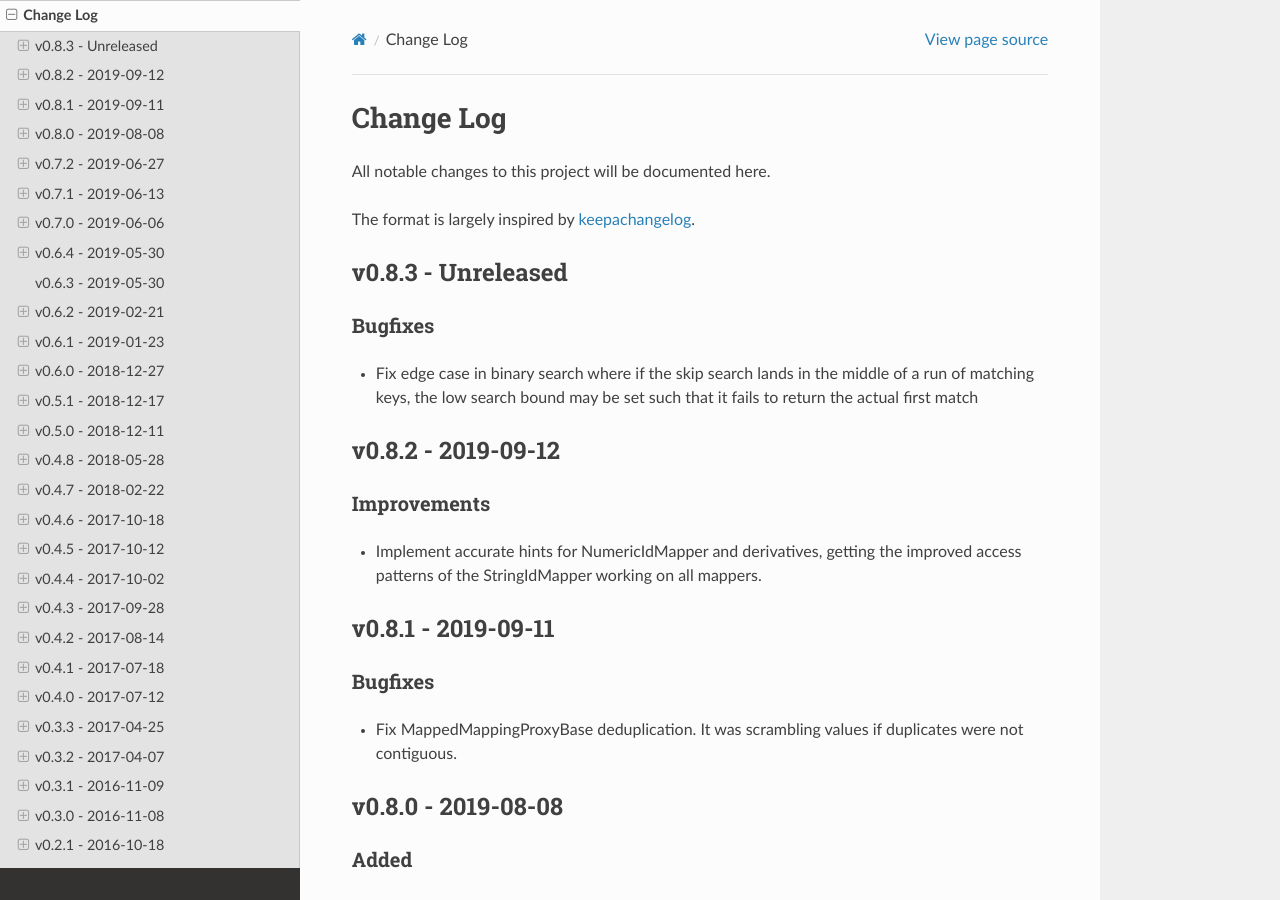
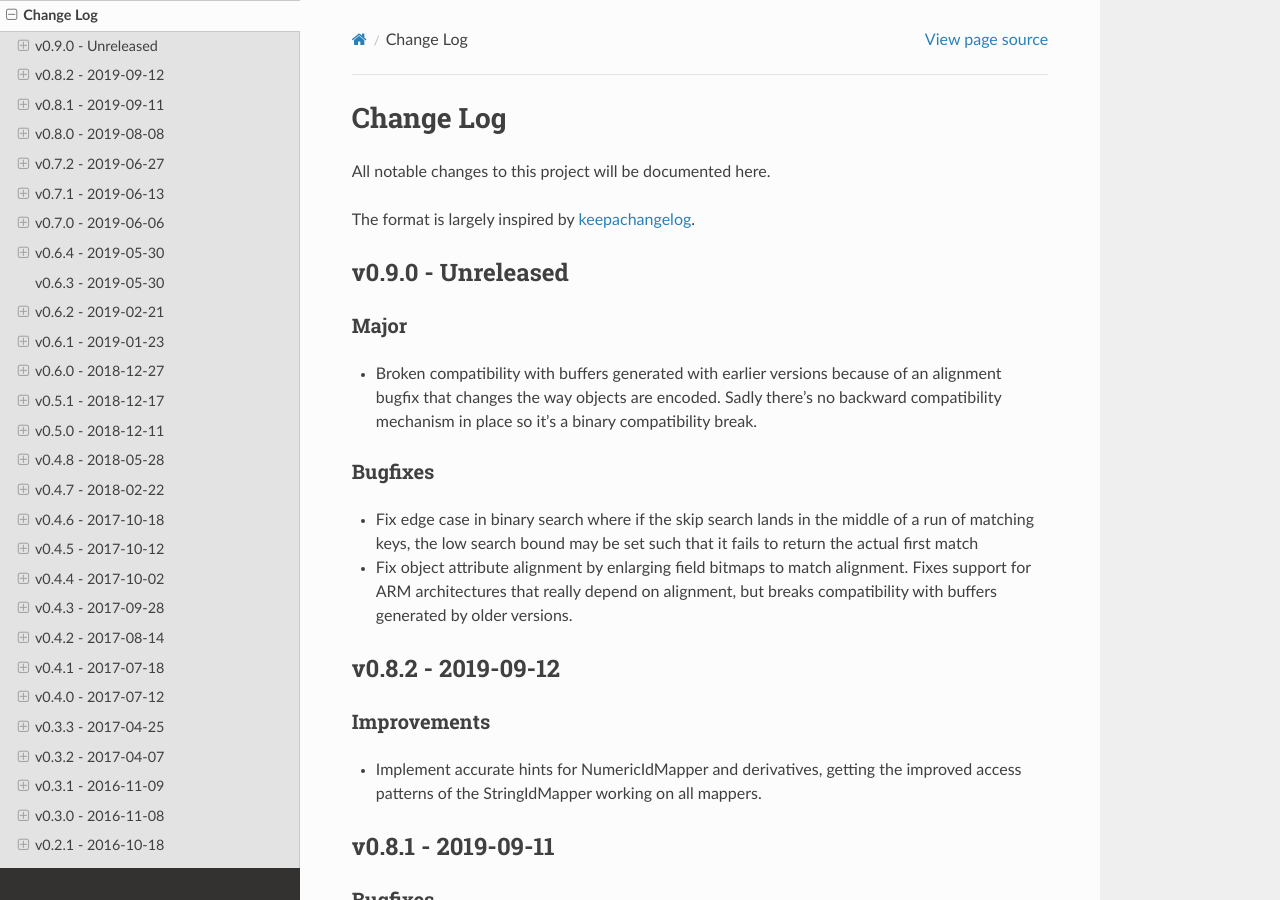
Before and after one commit to jampp/sharedbuffers, a Sphinx documentation site: the page built from doc/source/CHANGELOG.rst, in a window 1280 px wide and 900 px high. Built offline with Sphinx 7.4.7 and the Read the Docs theme 2.0.0, drawn with Linux system fonts in a browser that asks for light colours.

Commit message:
Fix object alignment

```diff
--- a/doc/source/CHANGELOG.rst
+++ b/doc/source/CHANGELOG.rst
@@ -5,8 +5,15 @@ All notable changes to this project will be documented here.
 
 The format is largely inspired by keepachangelog_.
 
-v0.8.3 - Unreleased
+v0.9.0 - Unreleased
 ===================
+
+Major
+-----
+
+- Broken compatibility with buffers generated with earlier versions because
+  of an alignment bugfix that changes the way objects are encoded. Sadly there's
+  no backward compatibility mechanism in place so it's a binary compatibility break.
 
 Bugfixes
 --------
@@ -14,6 +21,9 @@ Bugfixes
 - Fix edge case in binary search where if the skip search lands in the middle
   of a run of matching keys, the low search bound may be set such that it
   fails to return the actual first match
+- Fix object attribute alignment by enlarging field bitmaps to match alignment.
+  Fixes support for ARM architectures that really depend on alignment, but breaks
+  compatibility with buffers generated by older versions.
 
 v0.8.2 - 2019-09-12
 ===================
```
Also changed, not shown: 1 other file.
